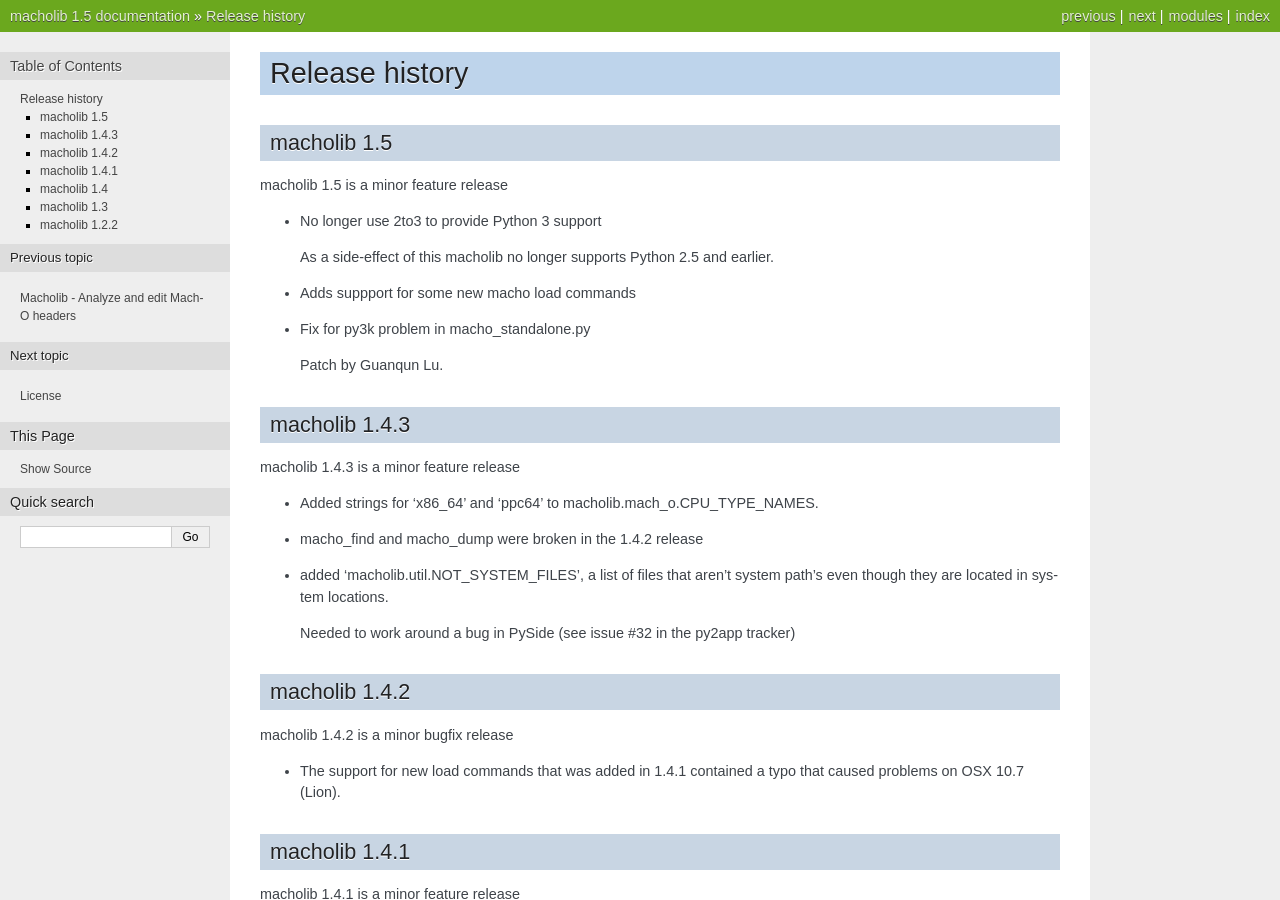
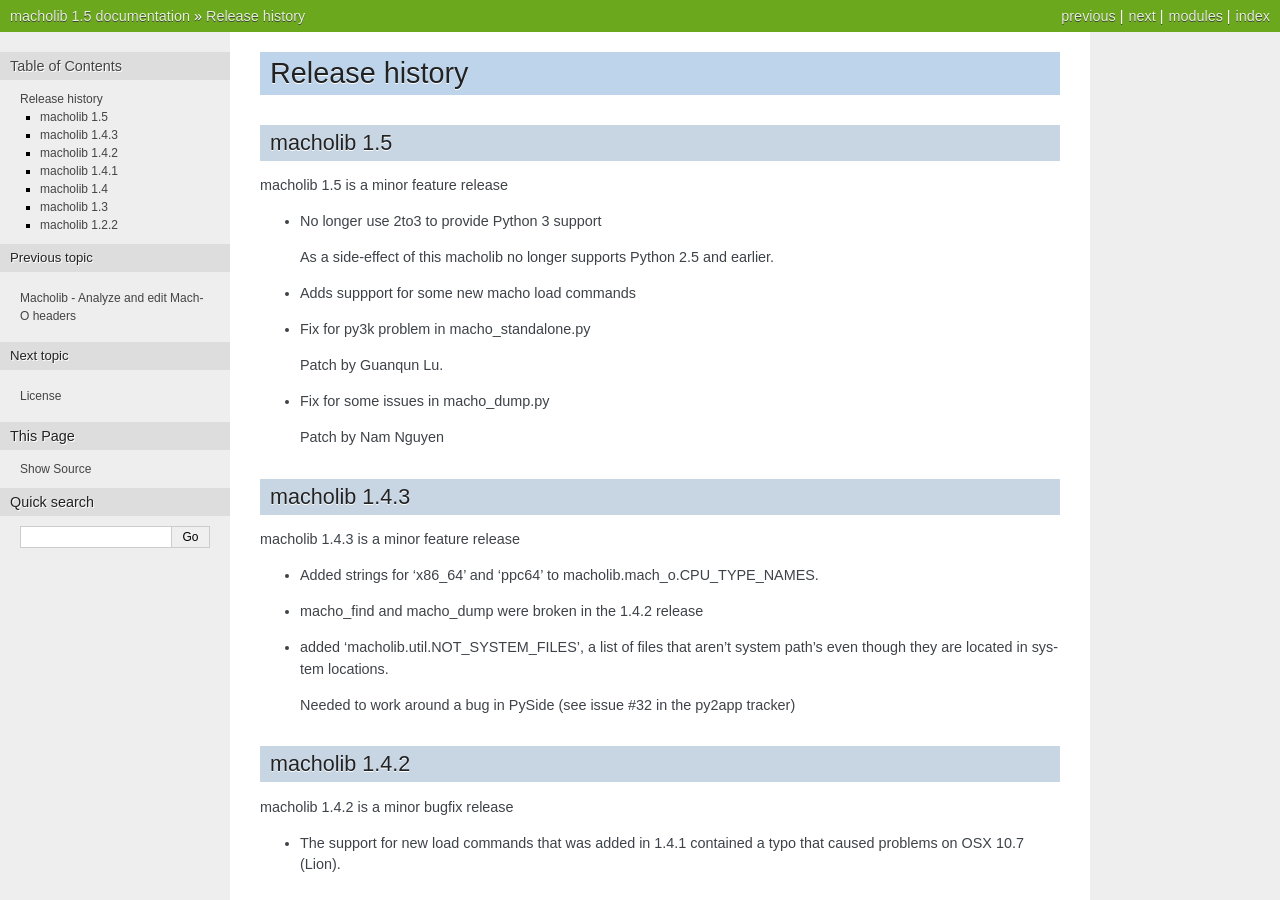
Before and after one commit to ronaldoussoren/macholib, a Sphinx documentation site: the page built from doc/changelog.rst, in a window 1280 px wide and 900 px high. Built offline with Sphinx 7.4.7, drawn with Linux system fonts in a browser that asks for light colours.

Commit message:
Changelog entry for changeset 90a6f275e312

```diff
--- a/doc/changelog.rst
+++ b/doc/changelog.rst
@@ -16,6 +16,10 @@ macholib 1.5 is a minor feature release
 * Fix for py3k problem in macho_standalone.py
 
   Patch by Guanqun Lu.
+
+* Fix for some issues in macho_dump.py
+
+  Patch by Nam Nguyen
 
 macholib 1.4.3
 --------------
```
